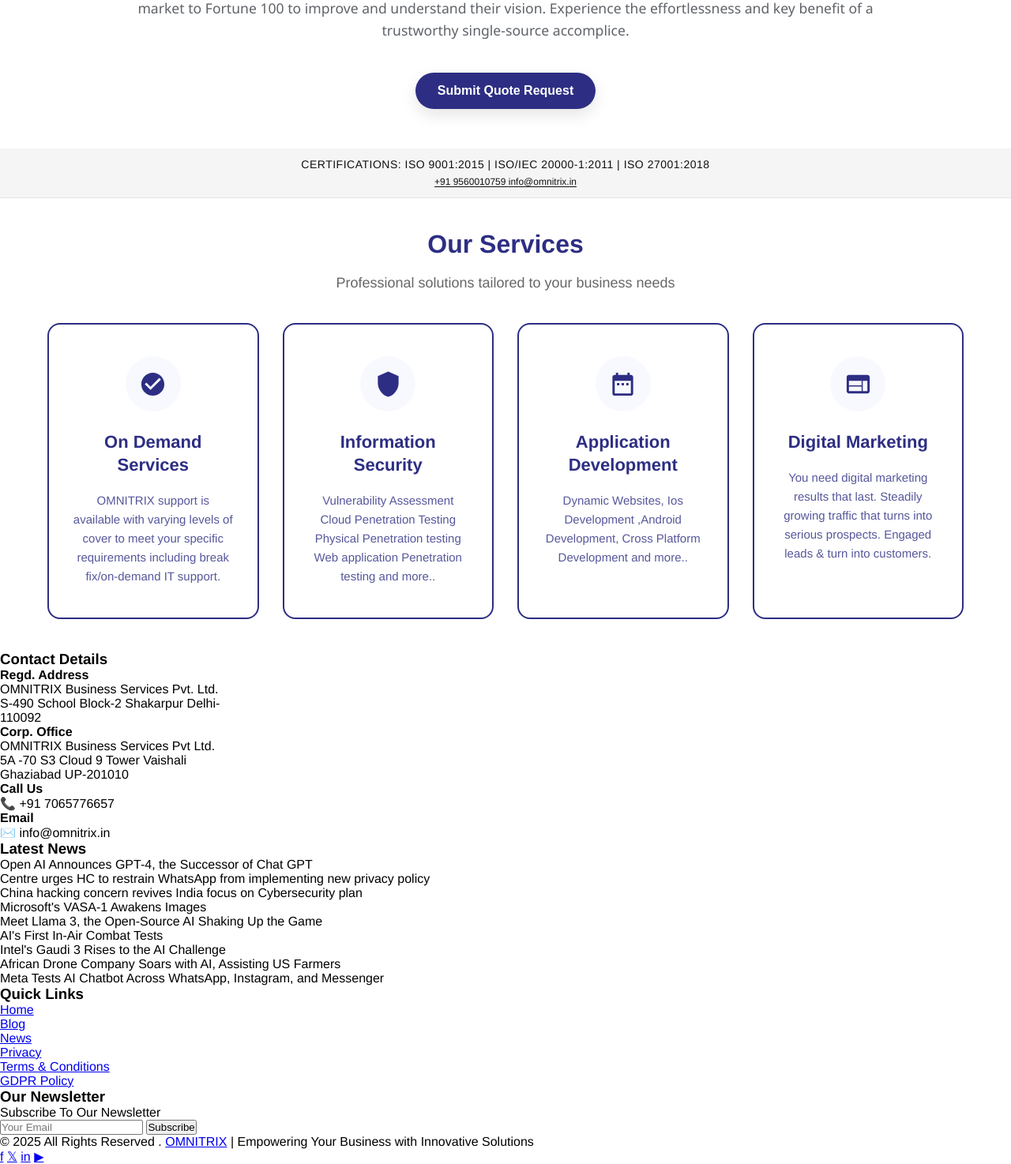
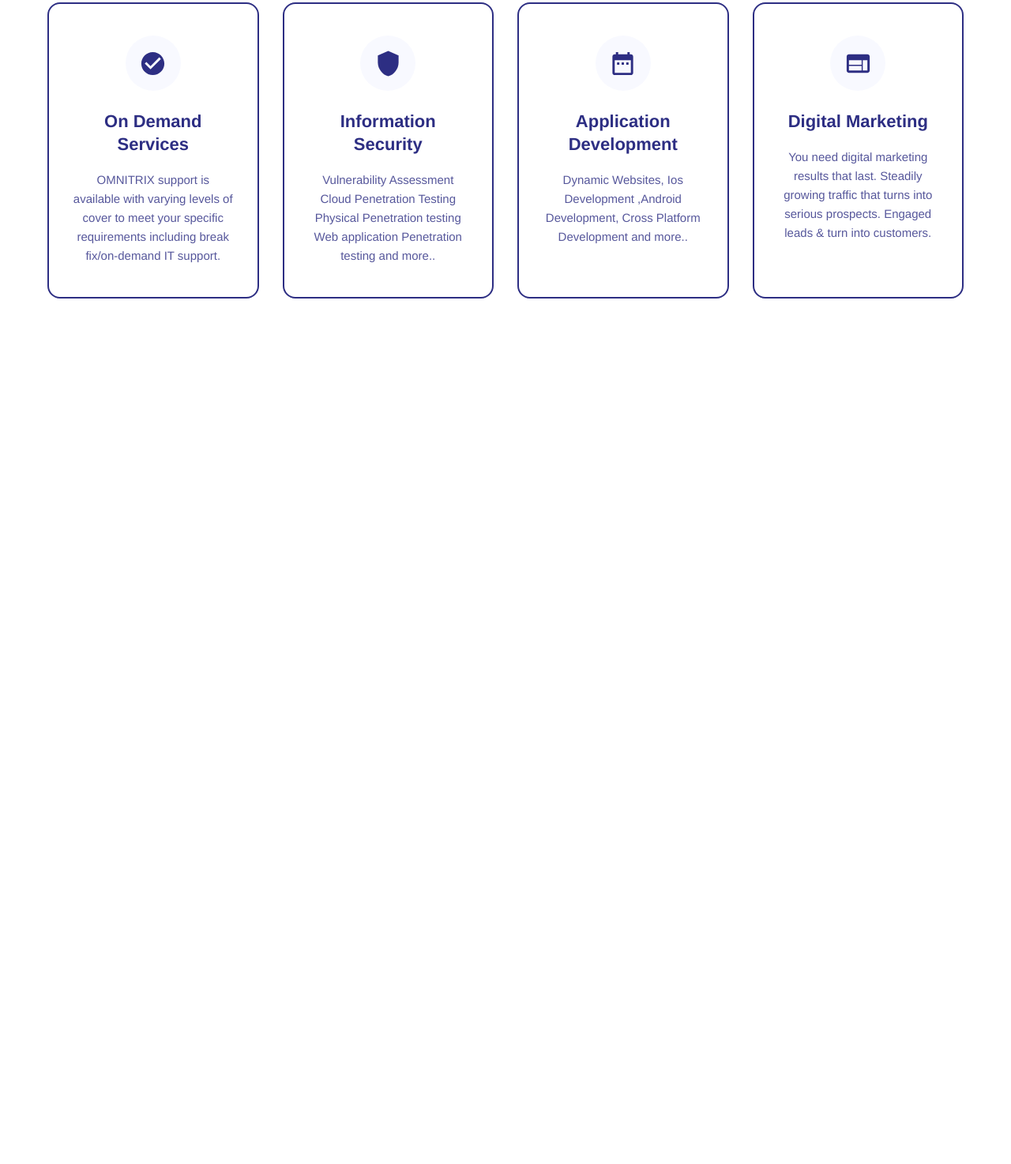
Before and after one commit to ShekharScript/omnitrix_trial, a plain HTML site: page index.html in a window 1280 px wide. Shown: the part 1315-2789 px from the top of the page at 79% size. After the commit the page ends 1733 px from the top, so only its background shows below. Drawn offline with Linux system fonts and the light colour scheme.

Commit message:
index.html

```diff
--- a/index.html
+++ b/index.html
@@ -40,16 +40,21 @@
     </nav>
 
     <!-- Fullscreen Hamburger Menu Overlay -->
-    <div class="menu-content">
-        <ul class="menu-links">
-            <li><a href="#home">Home</a></li>
-            <li><a href="#about">About</a></li>
-            <li><a href="#services">Services</a></li>
-            <li><a href="#staffing">Staffing Solution</a></li>
-            <li><a href="#skill">Skill Development</a></li>
-            <li><a href="#career">Career</a></li>
-            <li><a href="#contact">Contact</a></li>
-        </ul>
+    <div class="menu-overlay" tabindex="-1">
+        <div class="menu-panel">
+            <button class="menu-close" aria-label="Close menu">
+                <svg width="32" height="32" viewBox="0 0 24 24"><path d="M18.3 5.71a1 1 0 00-1.41 0L12 10.59 7.11 5.7A1 1 0 105.7 7.11L10.59 12l-4.89 4.89a1 1 0 101.41 1.41L12 13.41l4.89 4.89a1 1 0 001.41-1.41L13.41 12l4.89-4.89a1 1 0 000-1.4z"/></svg>
+            </button>
+            <ul class="menu-links">
+                <li><a href="">Home</a></li>
+                <li><a href="">About</a></li>
+                <li><a href="">Services</a></li>
+                <li><a href="">Staffing Solution</a></li>
+                <li><a href="">Skill Development</a></li>
+                <li><a href="">Career</a></li>
+                <li><a href="">Contact</a></li>
+            </ul>
+        </div>
     </div>
 
     <!-- slider -->
@@ -138,97 +143,6 @@
         </div>
     </div>
 
-
-
-
-
-
-    <!-- footer -->
-     <footer class="footer">
-        <div class="footer-content">
-            <div class="footer-section">
-                <h3>Contact Details</h3>
-                <div class="contact-info">
-                    <div class="address">
-                        <strong>Regd. Address</strong>
-                        <p>OMNITRIX Business Services Pvt. Ltd.<br>
-                            S-490 School Block-2 Shakarpur Delhi-<br>
-                            110092</p>
-                    </div>
-
-                    <div class="address">
-                        <strong>Corp. Office</strong>
-                        <p>OMNITRIX Business Services Pvt Ltd.<br>
-                            5A -70 S3 Cloud 9 Tower Vaishali<br>
-                            Ghaziabad UP-201010</p>
-                    </div>
-
-                    <div>
-                        <strong>Call Us</strong>
-                        <p>📞 +91 7065776657</p>
-                    </div>
-
-                    <div>
-                        <strong>Email</strong>
-                        <p>✉️ info@omnitrix.in</p>
-                    </div>
-                </div>
-            </div>
-
-            <div class="footer-section">
-                <h3>Latest News</h3>
-                <ul class="news-list">
-                    <li>Open AI Announces GPT-4, the Successor of Chat GPT</li>
-                    <li>Centre urges HC to restrain WhatsApp from implementing new privacy policy</li>
-                    <li>China hacking concern revives India focus on Cybersecurity plan</li>
-                    <li>Microsoft's VASA-1 Awakens Images</li>
-                    <li>Meet Llama 3, the Open-Source AI Shaking Up the Game</li>
-                    <li>AI's First In-Air Combat Tests</li>
-                    <li>Intel's Gaudi 3 Rises to the AI Challenge</li>
-                    <li>African Drone Company Soars with AI, Assisting US Farmers</li>
-                    <li>Meta Tests AI Chatbot Across WhatsApp, Instagram, and Messenger</li>
-                </ul>
-            </div>
-
-            <div class="footer-section">
-                <h3>Quick Links</h3>
-                <ul class="quick-links">
-                    <li><a href="#home">Home</a></li>
-                    <li><a href="#blog">Blog</a></li>
-                    <li><a href="#news">News</a></li>
-                    <li><a href="#privacy">Privacy</a></li>
-                    <li><a href="#terms">Terms & Conditions</a></li>
-                    <li><a href="#gdpr">GDPR Policy</a></li>
-                </ul>
-            </div>
-
-            <div class="footer-section newsletter">
-                <h3>Our Newsletter</h3>
-                <p>Subscribe To Our Newsletter</p>
-                <form class="newsletter-form">
-                    <input type="email" class="newsletter-input" placeholder="Your Email" required>
-                    <button type="submit" class="newsletter-btn">Subscribe</button>
-                </form>
-            </div>
-        </div>
-
-        <div class="footer-bottom">
-            <div class="footer-bottom-content">
-                <div class="copyright">
-                    © 2025 All Rights Reserved . <a href="#">OMNITRIX</a> | Empowering Your Business with Innovative
-                    Solutions
-                </div>
-                <div class="social-icons">
-                    <a href="#" class="social-icon facebook">f</a>
-                    <a href="#" class="social-icon twitter">𝕏</a>
-                    <a href="#" class="social-icon linkedin">in</a>
-                    <a href="#" class="social-icon youtube">▶</a>
-                </div>
-            </div>
-        </div>
-    </footer>
-
-
     <script src="script.js"></script>
 </body>
 
```
